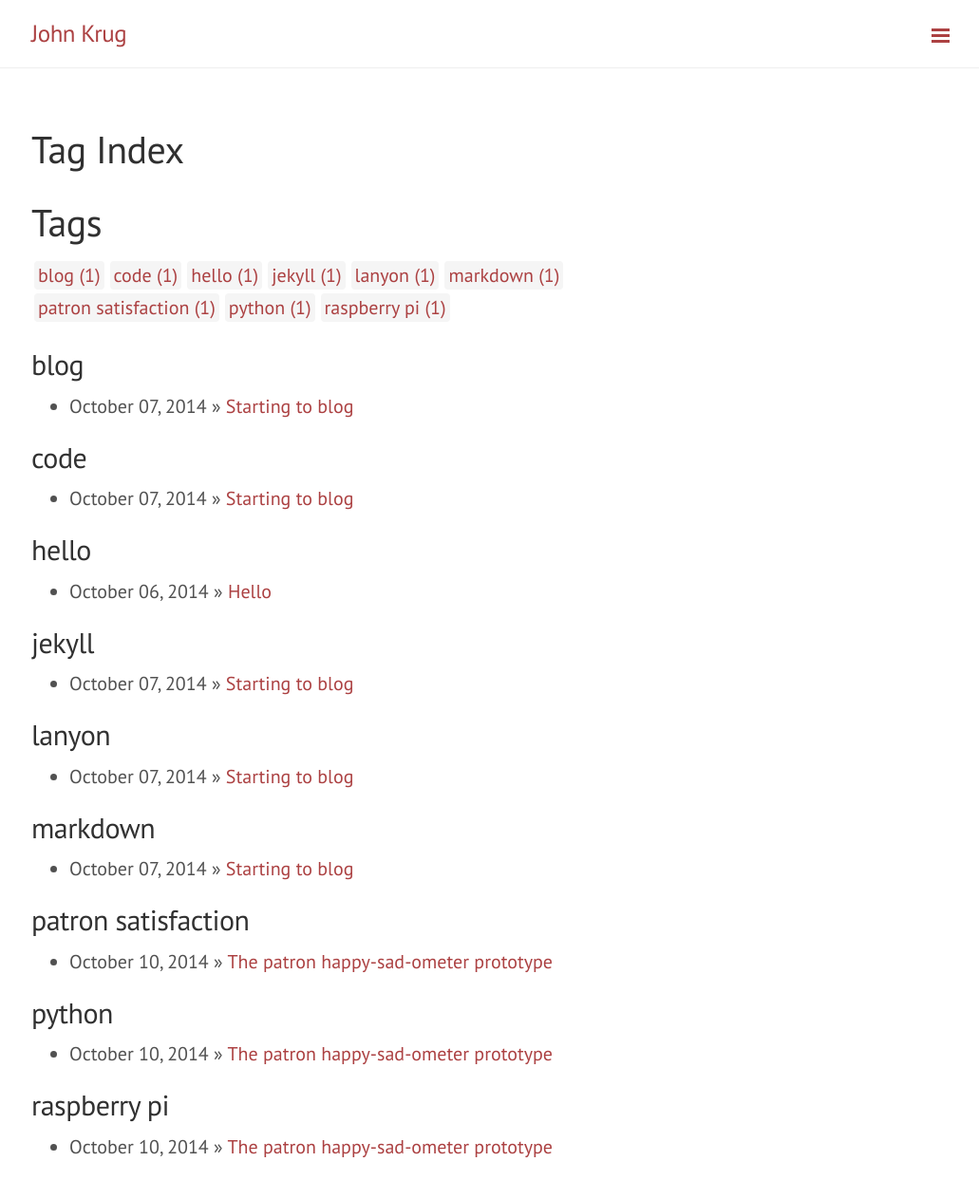
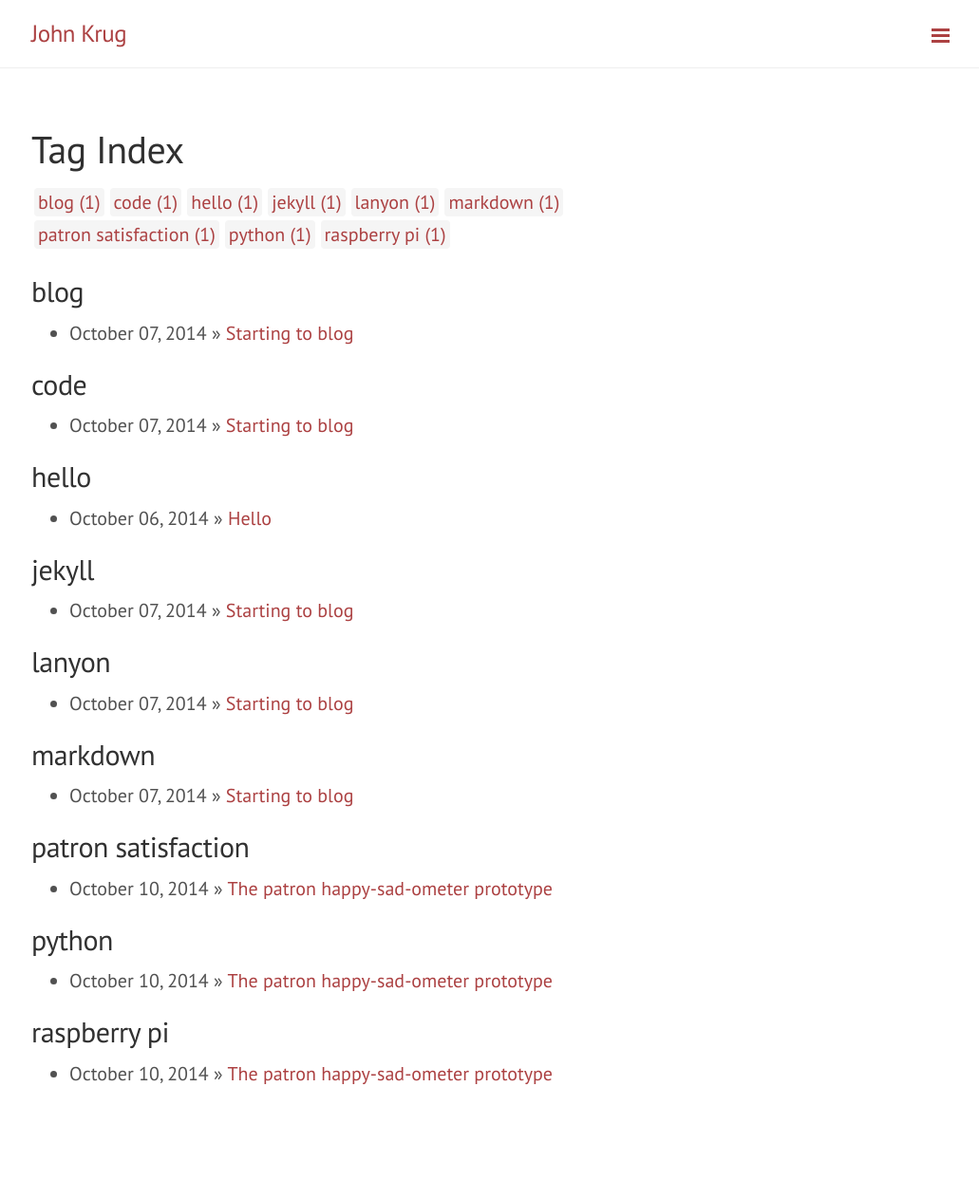
Before and after one commit to jhkrug/jhkrug.github.io, a Jekyll site: the page built from tags.md, in a window 1280 px wide. Shown: the whole page at 95% size, without its empty margins (247-1278 px from the left). Built offline with Jekyll 4.4.1, drawn with Linux system fonts in a browser that asks for light colours; Markdown is read by kramdown in place of the engine named in the settings; after the commit the page ends 1186 px from its top, so only the background shows below that.

Commit message:
small changes

```diff
--- a/tags.md
+++ b/tags.md
@@ -10,7 +10,6 @@ description: "An archive of posts sorted by tag."
 <!-- tag_words: {{ tag_words }} -->
 
 <div id="tags">
-  <h1>Tags</h1>
   <ul class="tag-box inline">
   {% for item in (0..site.tags.size) %}{% unless forloop.last %}
     {% capture this_word %}{{ tag_words[item] | strip_newlines }}{% endcapture %}
```
